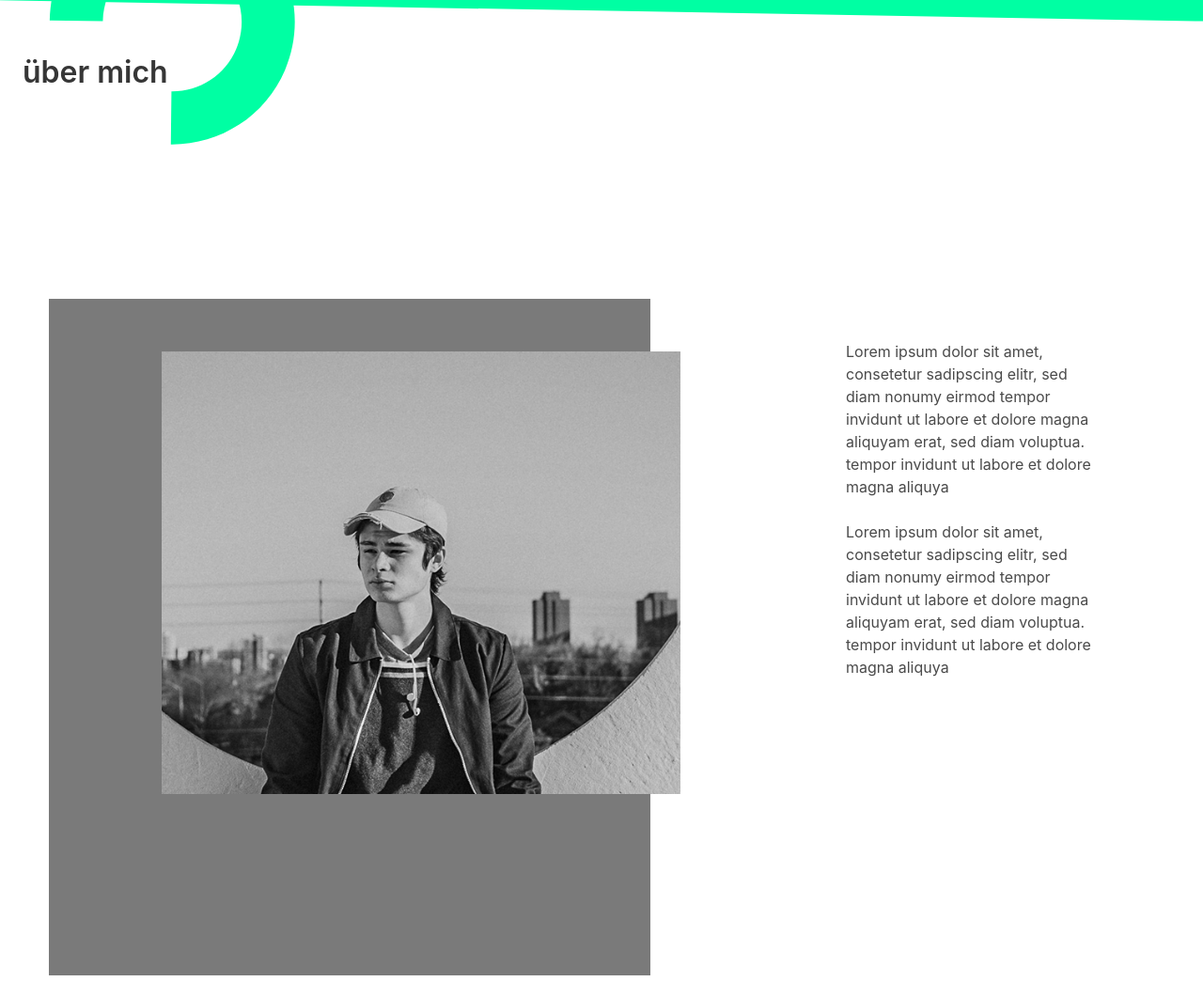
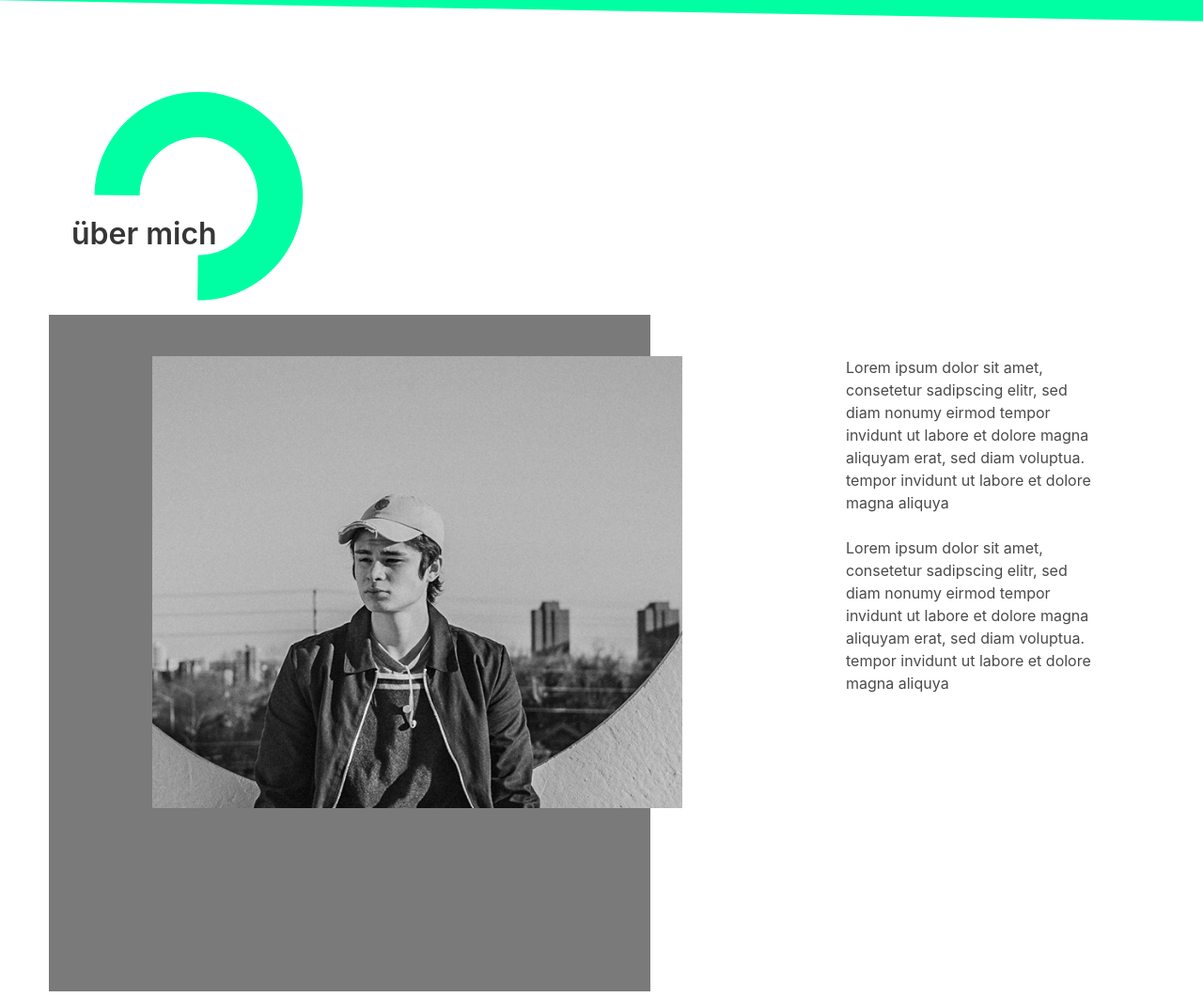
Before and after one commit to davidmaissen/ws3c_portfolio, a website: page index.html in a window 1280 px wide. Shown: the part 2278-3339 px from the top of the page at 94% size. Drawn offline with Linux system fonts and the light colour scheme.

Commit message:
edit sections

```diff
--- a/css/main.css
+++ b/css/main.css
@@ -123,13 +123,20 @@
 }
 
 .section-heading{
-    width: 20em;
-    margin-bottom: -5em;
+    position: relative;
+    height: 20em;
 }
 
+.section-heading-title{
+    position: relative;
+    top: 10em;
+}
+
+
 .section-heading svg{
+    width: 17em !important;
+    height: 17em !important;
     position: relative;
-    top: -16em;
 }
 
 .svg-content {
--- a/index.html
+++ b/index.html
@@ -82,16 +82,21 @@
 </section>
 <div class="angular-bg"></div>
 <section id="section-skills" class="section hero is-fullheight mt-0">
-    <div class=section-heading>
+
+    <div class="container is-widescreen">
+        <div class ="section-heading ">
+            <div class="column is-12 section-heading-title">
                 <h1 class="title">
                     skills
                 </h1>
+            </div>
+            <div class=" column is-12 is-overlay">
                 <svg viewBox="0 0 590 584" width="100%" height="100%">
                     <path d="M53.2251 292.906C53.7696 245.353 68.403 199.029 95.2749 159.792C122.147 120.556 160.05 90.1684 204.192 72.4736C248.334 54.7787 296.732 50.5708 343.265 60.382C389.799 70.1932 432.378 93.5828 465.618 127.593C498.859 161.603 521.267 204.707 530.01 251.453C538.754 298.198 533.439 346.487 514.738 390.212C496.037 433.938 464.79 471.136 424.948 497.102C385.107 523.069 338.46 536.638 290.906 536.093L292.1 431.849C319.036 432.157 345.458 424.471 368.026 409.763C390.593 395.055 408.292 373.985 418.885 349.217C429.478 324.45 432.488 297.098 427.536 270.619C422.584 244.141 409.891 219.726 391.062 200.461C372.234 181.197 348.116 167.948 321.758 162.391C295.4 156.833 267.986 159.217 242.982 169.24C217.979 179.263 196.509 196.475 181.288 218.7C166.067 240.925 157.778 267.164 157.47 294.1L53.2251 292.906Z"
                           fill="#00FFA3"/>
                 </svg>
             </div>
-    <div class="container is-widescreen">
+        </div>
 
         <div class="columns">
             <div class="column is-12">
@@ -108,17 +113,21 @@
 </section>
 <div class="angular-bg-small"></div>
 <section id="section-aboutMe" class="section hero is-fullheight">
-    <div class=section-heading>
+    <div class="container is-widescreen">
+        <div class ="section-heading ">
+            <div class="column is-12 section-heading-title">
                 <h1 class="title">
                     über mich
                 </h1>
+            </div>
+            <div class=" column is-12 is-overlay">
                 <svg viewBox="0 0 590 584" width="100%" height="100%">
                     <path d="M53.2251 292.906C53.7696 245.353 68.403 199.029 95.2749 159.792C122.147 120.556 160.05 90.1684 204.192 72.4736C248.334 54.7787 296.732 50.5708 343.265 60.382C389.799 70.1932 432.378 93.5828 465.618 127.593C498.859 161.603 521.267 204.707 530.01 251.453C538.754 298.198 533.439 346.487 514.738 390.212C496.037 433.938 464.79 471.136 424.948 497.102C385.107 523.069 338.46 536.638 290.906 536.093L292.1 431.849C319.036 432.157 345.458 424.471 368.026 409.763C390.593 395.055 408.292 373.985 418.885 349.217C429.478 324.45 432.488 297.098 427.536 270.619C422.584 244.141 409.891 219.726 391.062 200.461C372.234 181.197 348.116 167.948 321.758 162.391C295.4 156.833 267.986 159.217 242.982 169.24C217.979 179.263 196.509 196.475 181.288 218.7C166.067 240.925 157.778 267.164 157.47 294.1L53.2251 292.906Z"
                           fill="#00FFA3"/>
                 </svg>
             </div>
-    <div class="container is-widescreen">
-        <div class="columns is-multiline">
+        </div>
+        <div class="columns is-multiline is-relative">
             <div class="column is-1 has-background-grey shadow">
             </div>
             <div class="column is-6 is-offset-1 is-overlay">
@@ -142,17 +151,22 @@
     </div>
 </section>
 <section id="section-projects" class="section hero is-fullheight">
-    <div class=section-heading>
+
+
+    <div class="container is-widescreen">
+        <div class ="section-heading ">
+            <div class="column is-12 section-heading-title">
                 <h1 class="title">
                     projekte
                 </h1>
+            </div>
+            <div class=" column is-12 is-overlay">
                 <svg viewBox="0 0 590 584" width="100%" height="100%">
                     <path d="M53.2251 292.906C53.7696 245.353 68.403 199.029 95.2749 159.792C122.147 120.556 160.05 90.1684 204.192 72.4736C248.334 54.7787 296.732 50.5708 343.265 60.382C389.799 70.1932 432.378 93.5828 465.618 127.593C498.859 161.603 521.267 204.707 530.01 251.453C538.754 298.198 533.439 346.487 514.738 390.212C496.037 433.938 464.79 471.136 424.948 497.102C385.107 523.069 338.46 536.638 290.906 536.093L292.1 431.849C319.036 432.157 345.458 424.471 368.026 409.763C390.593 395.055 408.292 373.985 418.885 349.217C429.478 324.45 432.488 297.098 427.536 270.619C422.584 244.141 409.891 219.726 391.062 200.461C372.234 181.197 348.116 167.948 321.758 162.391C295.4 156.833 267.986 159.217 242.982 169.24C217.979 179.263 196.509 196.475 181.288 218.7C166.067 240.925 157.778 267.164 157.47 294.1L53.2251 292.906Z"
                           fill="#00FFA3"/>
                 </svg>
             </div>
-
-    <div class="container is-widescreen">
+        </div>
         <div class="columns is-multiline">
             <div class="column is-4">
                 <div class="image">
```
Lines whose indentation alone changed are shown as unchanged.
